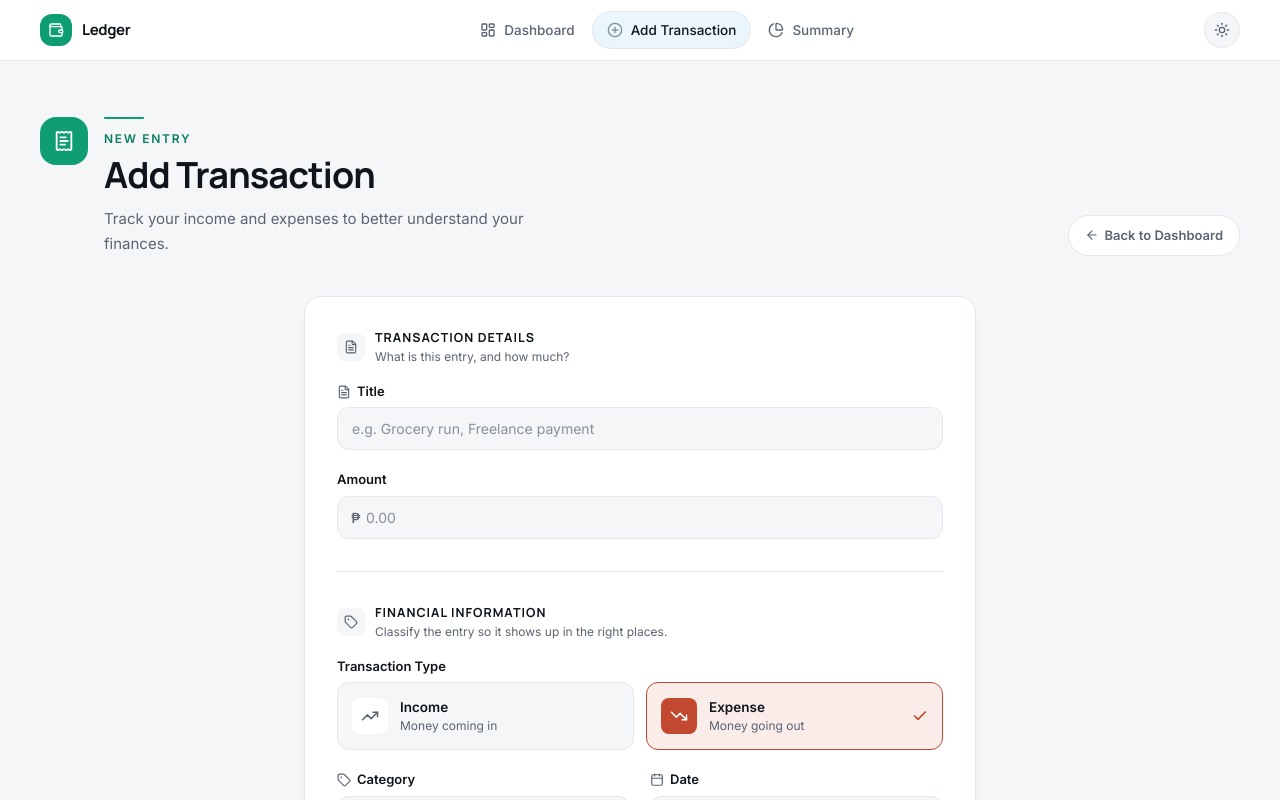
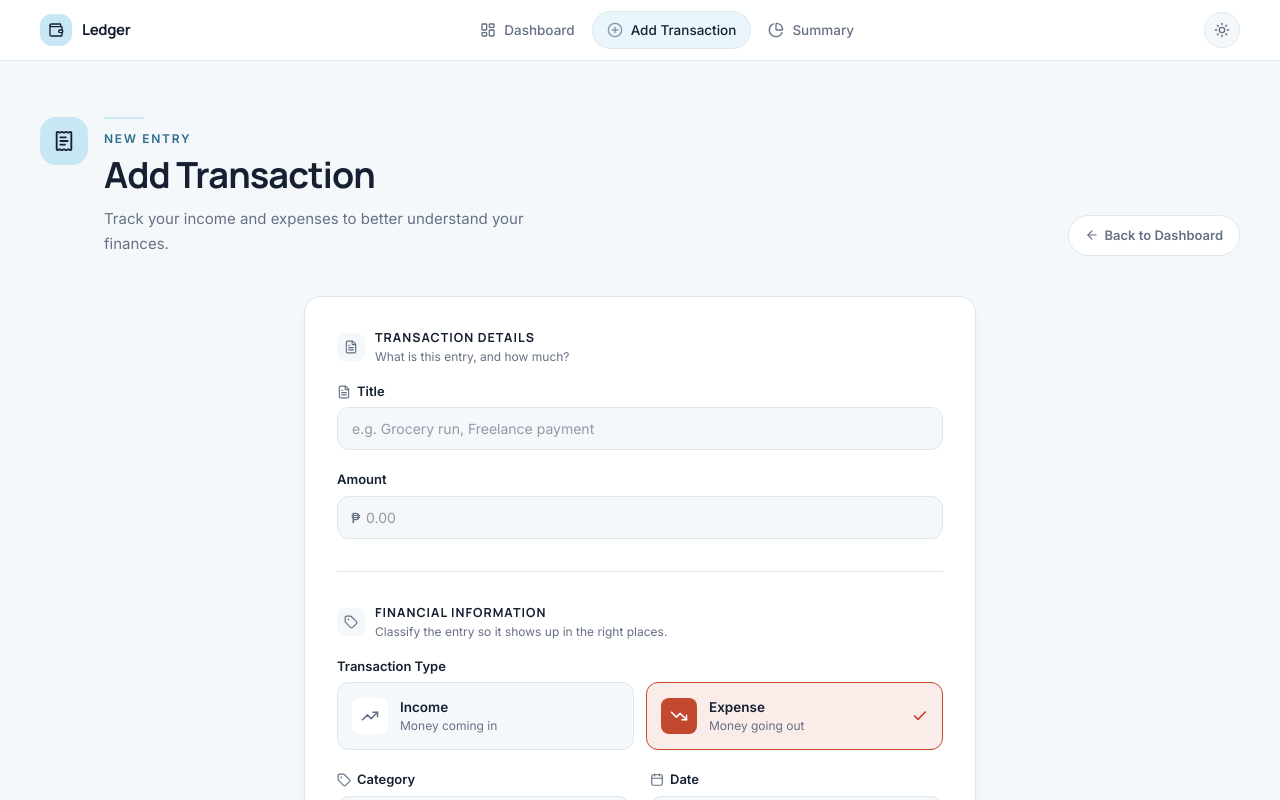
Before and after one commit to YuanG14/midterm-project-webdvt, a React (Vite) app: page /add in a window 1280 px wide. Shown: the top 800 px of the page. Built offline with nearby package versions, Linux system fonts and the light colour scheme.

Commit message:
feat: update color scheme for improved brand consistency and accessibility across components

```diff
--- a/src/components/AddTransactionHeader.jsx
+++ b/src/components/AddTransactionHeader.jsx
@@ -10,7 +10,7 @@ function AddTransactionHeader() {
       <div className="flex flex-col gap-5 sm:flex-row sm:items-end sm:justify-between">
         <div className="flex items-start gap-4">
           <div className="hidden h-12 w-12 shrink-0 items-center justify-center rounded-2xl bg-[var(--color-primary)] sm:flex">
-            <ReceiptText className="h-5.5 w-5.5 text-white" strokeWidth={2} />
+            <ReceiptText className="h-5.5 w-5.5 text-[var(--color-ink)]" strokeWidth={2} />
           </div>
           <div>
             <span className="accent-rule mb-3" />
--- a/src/components/Navbar.jsx
+++ b/src/components/Navbar.jsx
@@ -14,7 +14,7 @@ function BrandMark() {
   return (
     <div className="flex items-center gap-2.5">
       <div className="flex h-8 w-8 shrink-0 items-center justify-center rounded-[var(--radius-control)] bg-[var(--color-primary)]">
-        <Wallet className="h-4 w-4 text-white" strokeWidth={2} />
+        <Wallet className="h-4 w-4 text-[var(--color-ink)]" strokeWidth={2} />
       </div>
       <span className="font-display text-[15px] font-bold tracking-tight text-[var(--color-ink)]">
         Ledger
--- a/src/components/TransactionDetailHeader.jsx
+++ b/src/components/TransactionDetailHeader.jsx
@@ -15,7 +15,7 @@ function TransactionDetailHeader({ transaction }) {
         <div className="flex items-start gap-4">
           <div
             className={`hidden h-12 w-12 shrink-0 items-center justify-center rounded-2xl sm:flex ${
-              isIncome ? "bg-[var(--color-primary)]" : "bg-[var(--color-danger)]"
+              isIncome ? "bg-[var(--color-income)]" : "bg-[var(--color-danger)]"
             }`}
           >
             <CategoryIcon className="h-5.5 w-5.5 text-white" strokeWidth={2} />
--- a/src/components/TransactionTypeSelector.jsx
+++ b/src/components/TransactionTypeSelector.jsx
@@ -28,7 +28,7 @@ function TransactionTypeSelector({ value, onChange }) {
             className={`group relative flex items-center gap-3 rounded-xl border p-3.5 text-left transition-all duration-200 active:scale-[0.98] ${
               isSelected
                 ? isIncome
-                  ? "border-[var(--color-primary)] bg-[var(--color-primary)]/10 shadow-[var(--shadow-xs)]"
+                  ? "border-[var(--color-income)] bg-[var(--color-income)]/10 shadow-[var(--shadow-xs)]"
                   : "border-[var(--color-danger)] bg-[var(--color-danger)]/10 shadow-[var(--shadow-xs)]"
                 : "border-[var(--color-border-soft)] bg-[var(--color-canvas)] hover:border-[var(--color-ink-soft)]/40 hover:-translate-y-0.5"
             }`}
@@ -37,7 +37,7 @@ function TransactionTypeSelector({ value, onChange }) {
               className={`flex h-9 w-9 shrink-0 items-center justify-center rounded-lg transition-colors duration-200 ${
                 isSelected
                   ? isIncome
-                    ? "bg-[var(--color-primary)] text-white"
+                    ? "bg-[var(--color-income)] text-white"
                     : "bg-[var(--color-danger)] text-white"
                   : "bg-[var(--color-surface)] text-[var(--color-ink-soft)]"
               }`}
@@ -53,7 +53,7 @@ function TransactionTypeSelector({ value, onChange }) {
             {isSelected && (
               <Check
                 className={`ml-auto h-4 w-4 shrink-0 ${
-                  isIncome ? "text-[var(--color-primary)]" : "text-[var(--color-danger)]"
+                  isIncome ? "text-[var(--color-income)]" : "text-[var(--color-danger)]"
                 }`}
                 strokeWidth={2.5}
               />
--- a/src/index.css
+++ b/src/index.css
@@ -6,16 +6,43 @@
   --font-sans: "Inter", ui-sans-serif, system-ui, sans-serif;
   --font-mono: "IBM Plex Mono", ui-monospace, monospace;
 
-  --color-canvas: #f5f6f8;
+  --color-canvas: #f5f8fb;
   --color-surface: #ffffff;
-  --color-border-soft: #e4e7ec;
-  --color-ink: #10151c;
-  --color-ink-soft: #5b6472;
-  --color-primary: #0f9d74;
-  --color-primary-dark: #0b7f5e;
-  --color-accent: #4338ca;
+  --color-border-soft: #dce8ee;
+  --color-ink: #172033;
+  --color-ink-soft: #667085;
+
+  /*
+    Brand identity: Pastel Ice Blue. --color-primary is the signature fill
+    (buttons, active nav, logo mark, icon squares, hero/interactive
+    surfaces) — always paired with dark navy (--color-ink) content on top
+    of it, never white, since the pastel is too light for white text/icons
+    to read against. --color-primary-dark is a deeper step of the same
+    hue, used where the color needs to work as small TEXT/ICON tint on a
+    light surface instead (eyebrows, wash icons) — it's independently
+    contrast-checked against white/canvas rather than just a darker
+    percentage of --color-primary.
+  */
+  --color-primary: #c7e7f5;
+  --color-primary-dark: #2f6e8c;
+
+  /* Deep-navy "foundation" tone — the neutral counterweight to the ice-blue
+     accent (SummaryHeader icon, average/neutral insight tone, moon icon),
+     distinct from both --color-ink (body text) and --color-primary. */
+  --color-accent: #1f2e42;
+
   --color-danger: #c2482f;
   --color-warning: #b4790e;
+
+  /*
+    Income/expense are financial semantics, not brand color — they stay on
+    their own green/coral track so they never get relabeled ice blue just
+    because ice blue is now the brand accent. --color-success(-dark) is an
+    alias so existing "positive outcome" usages (toasts, insight tone,
+    balance figures) automatically stay green too.
+  */
+  --color-income: #0f9d74;
+  --color-income-dark: #0b7f5e;
 
   /*
     Design system (Phase 1). Tokens layered on top of the base palette
@@ -35,16 +62,18 @@
 
   /* Secondary surface + border steps, for subtle layering (e.g. a card
      nested on a card, a hovered row) without introducing a new color. */
-  --color-surface-sunken: #f0f1f4;
-  --color-surface-hover: #eef0f3;
-  --color-border-strong: #d3d8e0;
-  --color-ink-faint: #9aa2ad;
+  --color-surface-sunken: #eaf2f6;
+  --color-surface-hover: #e3eef3;
+  --color-border-strong: #c3d6de;
+  --color-ink-faint: #98a2b3;
 
-  /* Semantic aliases so later components can express *intent* (success/
-     error) rather than a literal color, while still resolving to the same
-     values as --color-primary/--color-danger today. */
-  --color-success: var(--color-primary);
-  --color-success-dark: var(--color-primary-dark);
+  /* Semantic aliases so components can express *intent* (success/error)
+     rather than a literal color. Success resolves to the income green
+     (not the ice-blue brand primary) so positive-outcome UI (toasts,
+     "largest income source" insight, balance-positive figures) stays on
+     the same green as income everywhere else. */
+  --color-success: var(--color-income);
+  --color-success-dark: var(--color-income-dark);
   --color-error: var(--color-danger);
 
   /* Named radii — Tailwind auto-generates rounded-control / rounded-card /
@@ -70,16 +99,16 @@
   --duration-slow: 360ms;
 
   /*
-    Signature accent (color refinement phase). A single restrained pastel
-    ice-blue, layered on top of the existing palette above — nothing above
-    this line changed. Reserved for interactive/selection states (active
-    nav, selected controls, focus, hover, small icon tints) — never for
-    backgrounds, primary actions, or the income/expense semantic colors,
-    which stay on --color-primary/--color-success/--color-danger. Not
-    overridden in html.dark below: the same light value is what gives the
-    accent quiet contrast against the app's dark navy surfaces.
+    Ice-accent is now just an alias for the brand primary above — both are
+    the same Pastel Ice Blue #C7E7F5. Kept as its own name (rather than
+    replacing every existing --color-ice-accent reference) so the smaller
+    interactive/selection touches that already used it — active nav
+    indicator, focus rings, selected-row tints — pick up the new brand
+    color for free. Not overridden in html.dark below: the same light
+    value is what gives the accent quiet contrast against the app's dark
+    navy surfaces.
   */
-  --color-ice-accent: #c7e7f5;
+  --color-ice-accent: var(--color-primary);
 }
 
 /*
@@ -109,21 +138,30 @@ html {
   no component markup changes required.
 */
 html.dark {
-  --color-canvas: #0b0f14;
-  --color-surface: #131922;
-  --color-border-soft: #232b36;
-  --color-ink: #eef1f5;
-  --color-ink-soft: #8a96a3;
-  --color-primary: #17c78e;
-  --color-primary-dark: #12a877;
-  --color-accent: #7c7ff0;
+  --color-canvas: #0b1220;
+  --color-surface: #111a2b;
+  --color-border-soft: #22314a;
+  --color-ink: #f5f8fb;
+  --color-ink-soft: #aab5c5;
+
+  /* --color-primary is intentionally NOT overridden here — see the
+     --color-ice-accent comment above; the same pastel reads with quiet
+     contrast against these dark navy surfaces. --color-primary-dark
+     (the small-text/icon-tint role) does need a lighter step in dark
+     mode, since the light-mode deep-ice-blue text color would be too
+     dark to read here. */
+  --color-primary-dark: #9fd3e8;
+  --color-accent: #6b84a6;
   --color-danger: #e2593c;
   --color-warning: #e0a530;
 
-  --color-surface-sunken: #0f141b;
-  --color-surface-hover: #1a212c;
-  --color-border-strong: #303a47;
-  --color-ink-faint: #667080;
+  --color-income: #17c78e;
+  --color-income-dark: #12a877;
+
+  --color-surface-sunken: #162235;
+  --color-surface-hover: #1b2a40;
+  --color-border-strong: #33455f;
+  --color-ink-faint: #7c8aa0;
 
   --shadow-xs: 0 1px 2px rgba(0, 0, 0, 0.3);
   --shadow-card: 0 1px 2px rgba(0, 0, 0, 0.3), 0 8px 24px -12px rgba(0, 0, 0, 0.55);
@@ -426,24 +464,27 @@ textarea:focus-visible {
   }
 
   .btn-primary {
+    background-color: var(--color-primary);
+    color: var(--color-ink);
+    box-shadow: var(--shadow-xs);
+  }
+
+  .btn-primary:hover:not(:disabled) {
+    background-color: color-mix(in srgb, var(--color-primary) 82%, var(--color-ink) 8%);
+    transform: translateY(-1px);
+    box-shadow: var(--shadow-raised);
+  }
+
+  /* Secondary, higher-contrast brand button (dark navy fill) — for
+     contexts that want the "Deep Navy foundation" treatment instead of
+     the pastel ice-blue fill above. */
+  .btn-accent {
     background-color: var(--color-ink);
     color: var(--color-canvas);
     box-shadow: var(--shadow-xs);
   }
 
-  .btn-primary:hover:not(:disabled) {
-    transform: translateY(-1px);
-    box-shadow: var(--shadow-raised);
-  }
-
-  .btn-accent {
-    background-color: var(--color-primary);
-    color: white;
-    box-shadow: var(--shadow-xs);
-  }
-
   .btn-accent:hover:not(:disabled) {
-    background-color: var(--color-primary-dark);
     transform: translateY(-1px);
     box-shadow: var(--shadow-raised);
   }
```
Also changed, not shown: src/components/TransactionOverviewCard.jsx (+4 -4 lines).
